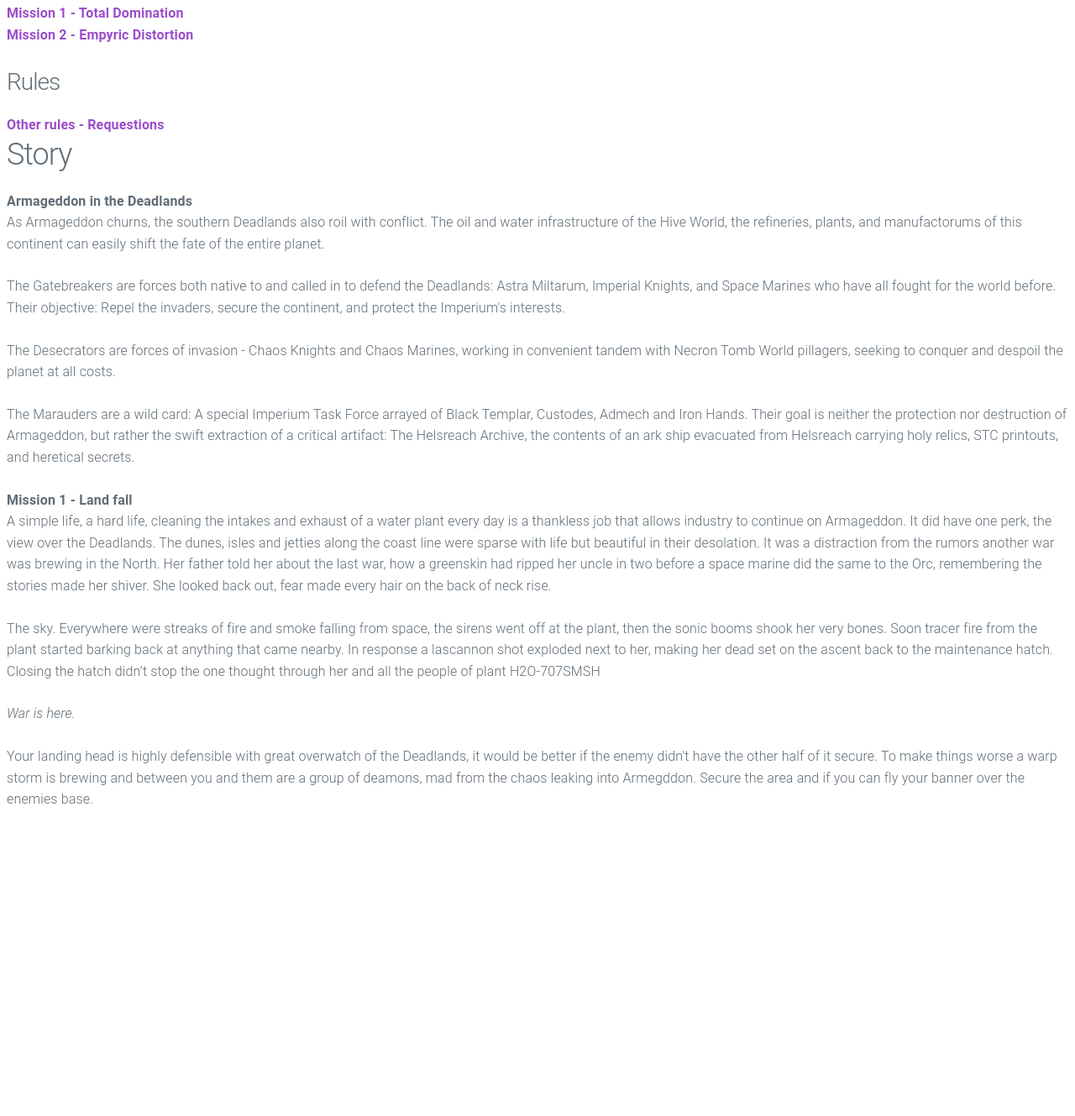
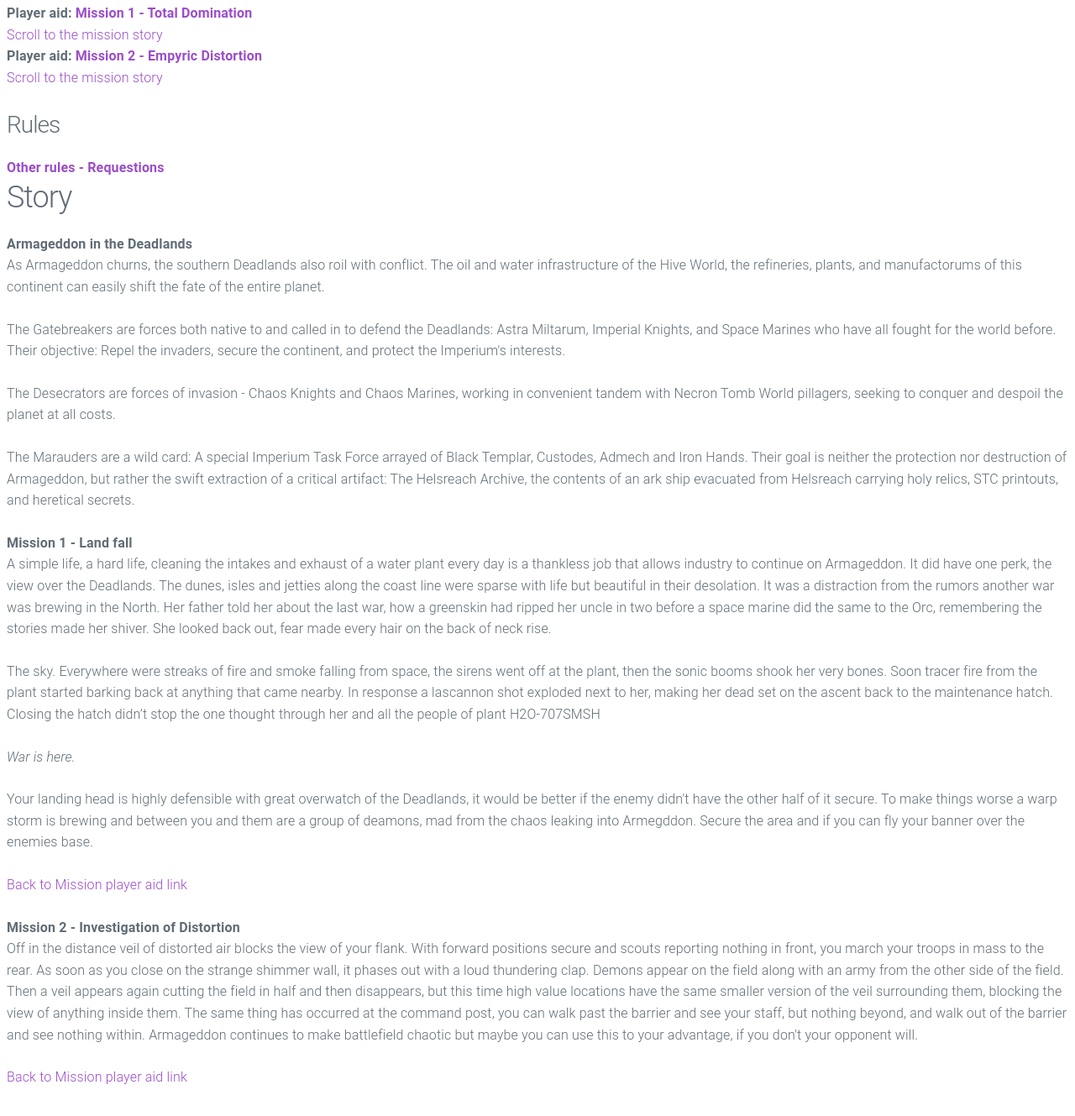
Before and after one commit to morio/Armageddon, a plain HTML site: page index.html in a window 1280 px wide. Shown: the part 415-1744 px from the top of the page at 84% size. Before the commit the page ends 1413 px from the top, so only its background shows below. Drawn offline with Linux system fonts and the light colour scheme.

Commit message:
Added mission 2 story

```diff
--- a/index.html
+++ b/index.html
@@ -28,13 +28,23 @@
     </div>
     <br>
     <div class="row">
-      <div class="column header">
-        <a href="mission-1.html">Mission 1 - Total Domination</a>
+      <div class="column header" id="mission-1">
+        Player aid: <a href="mission-1.html">Mission 1 - Total Domination</a>
       </div>
     </div>
     <div class="row">
-      <div class="column header">
-        <a href="mission-2.html">Mission 2 - Empyric Distortion</a>
+      <div class="column">
+        <a href="#story-mission-1">Scroll to the mission story</a>
+      </div>
+    </div>
+    <div class="row">
+      <div class="column header" id="mission-2">
+        Player aid: <a href="mission-2.html">Mission 2 - Empyric Distortion</a>
+      </div>
+    </div>
+    <div class="row">
+      <div class="column">
+        <a href="#story-mission-2">Scroll to the mission story</a>
       </div>
     </div>
     <br>
@@ -76,7 +86,7 @@ The Marauders are a wild card:  A special Imperium Task Force arrayed of Black T
   </div>
 
 <div class="row">
-      <div class="column header">
+      <div class="column header" id="story-mission-1">
     Mission 1 - Land fall
   </div>
 </div>
@@ -95,7 +105,28 @@ The sky. Everywhere were streaks of fire and smoke falling from space, the siren
   Your landing head is highly defensible with great overwatch of the Deadlands, it would be better if the enemy didn't have the other half of it secure. To make things worse
   a warp storm is brewing and between you and them are a group of deamons, mad from the chaos leaking into Armegddon. Secure the area and if you can fly your banner over the enemies base.
 </p>
+<p>
+<a href="#mission-1">Back to Mission player aid link</a>
+</p>
   </div>
+  </div>
+
+<div class="row">
+      <div class="column header" id="story-mission-2">
+    Mission 2 - Investigation of Distortion
+  </div>
+</div>
+
+    <div class="row">
+      <div class="column">
+<p>
+  Off in the distance veil of distorted air blocks the view of your flank. With forward positions secure and scouts reporting nothing in front, you march your troops in mass to the rear. As soon as you close on the strange shimmer wall, it phases out with a loud thundering clap. Demons appear on the field along with an army from the other side of the field. Then a veil appears again cutting the field in half and then disappears, but this time high value locations have the same smaller version of the veil surrounding them, blocking the view of anything inside them.
+  The same thing has occurred at the command post, you can walk past the barrier and see your staff, but nothing beyond, and walk out of the barrier and see nothing within. Armageddon continues to make battlefield chaotic but maybe you can use this to your advantage, if you don't your opponent will.
+</p>
+<p>
+<a href="#mission-2">Back to Mission player aid link</a>
+</p>
+</div>
   </div>
 
 </body>
```
